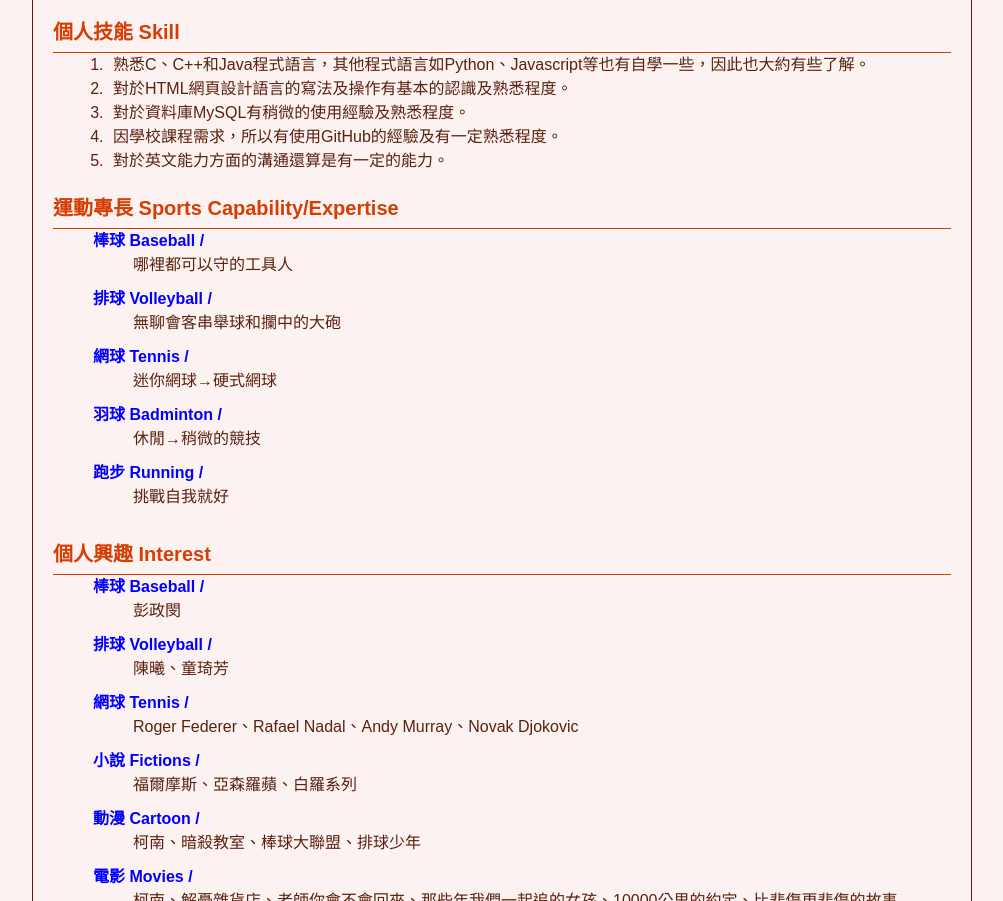
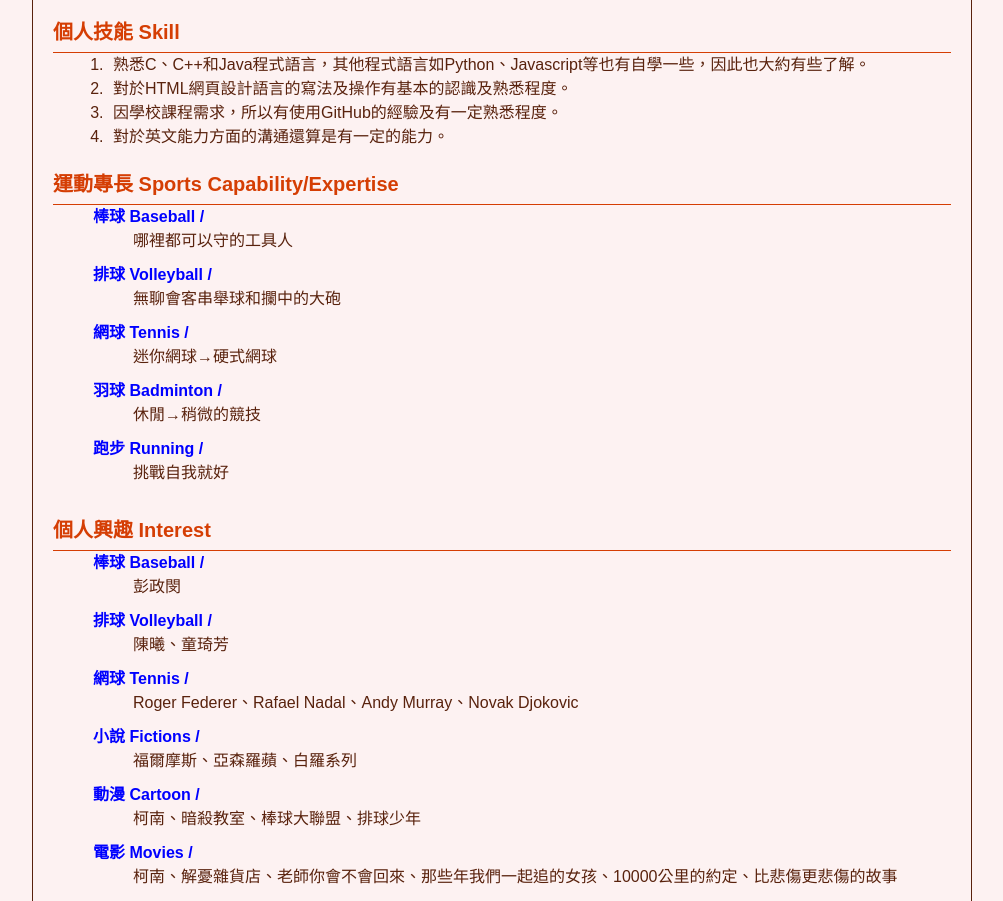
Before and after one commit to Allenchou0708/chang861224.github.io, a plain HTML site: page gnav/intro.html in a window 1280 px wide. Shown: the part 930-1831 px from the top of the page, without its empty margins (138-1141 px from the left). Drawn offline with Linux system fonts and the light colour scheme; files whose address does not match are found by name.

Commit message:
modify the intro

```diff
--- a/gnav/intro.html
+++ b/gnav/intro.html
@@ -112,7 +112,6 @@
 						<ol>
 							<li>熟悉C、C++和Java程式語言，其他程式語言如Python、Javascript等也有自學一些，因此也大約有些了解。</li>
 							<li>對於HTML網頁設計語言的寫法及操作有基本的認識及熟悉程度。</li>
-							<li>對於資料庫MySQL有稍微的使用經驗及熟悉程度。</li>
 							<li>因學校課程需求，所以有使用GitHub的經驗及有一定熟悉程度。</li>
 							<li>對於英文能力方面的溝通還算是有一定的能力。</li>
 						</ol>
```
